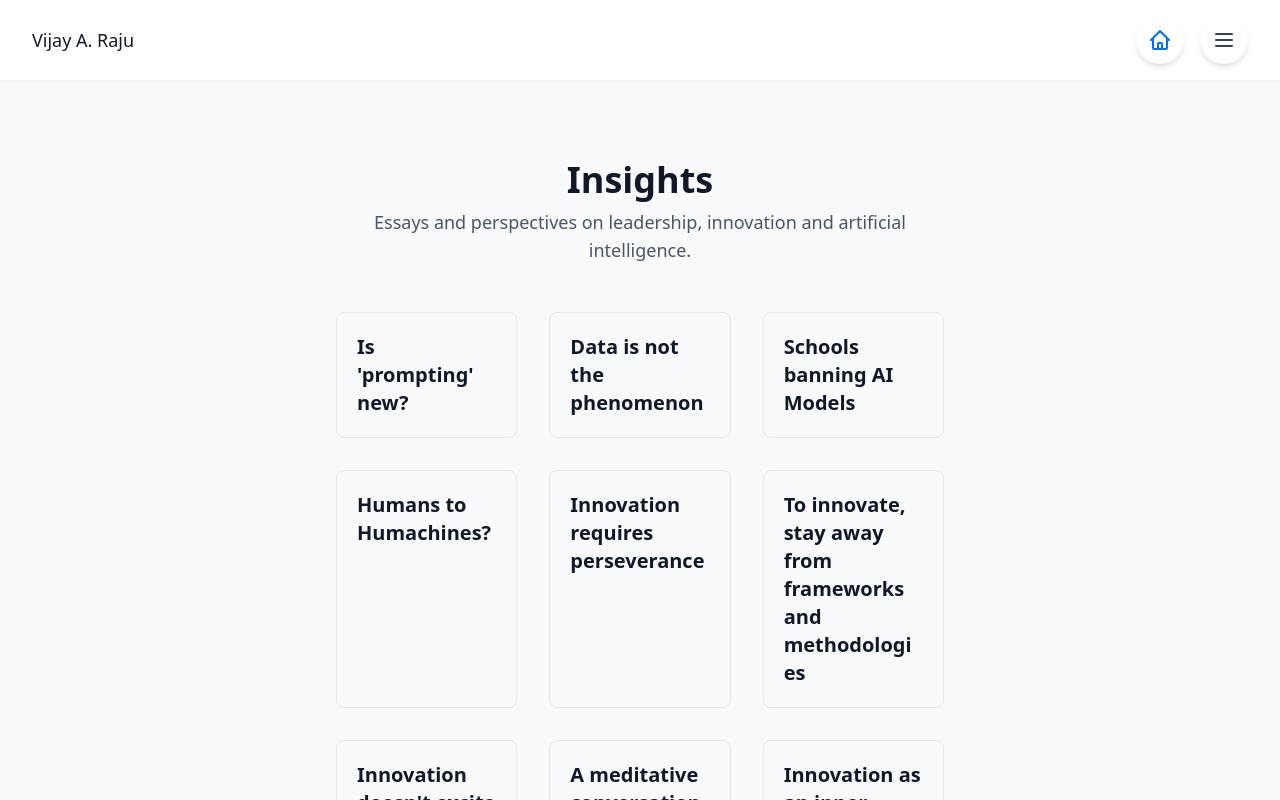
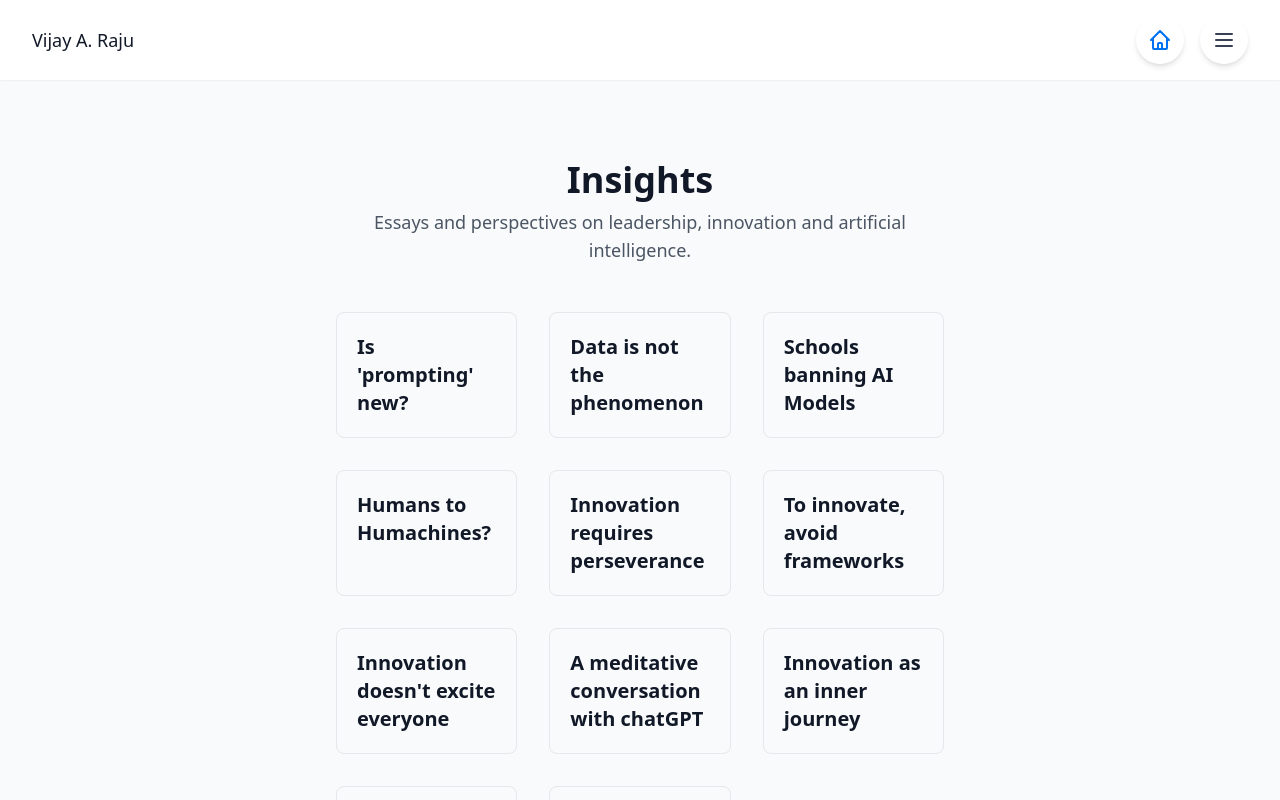
Before and after one commit to Wijay000/draft, a Next.js app: page /insights in a window 1280 px wide. Shown: the top 800 px of the page. Built offline with nearby package versions, Linux system fonts and the light colour scheme.

Commit message:
fix(insights): update article title to "To innovate, avoid frameworks"

```diff
--- a/pages/insights.js
+++ b/pages/insights.js
@@ -32,7 +32,7 @@ export default function Insights() {
       url: "https://medium.com/@innovate_11669/innovation-requires-perseverance-and-creativity-5fa9fe0dba44"
     },
     {
-      title: "To innovate, stay away from frameworks and methodologies",
+      title: "To innovate, avoid frameworks",
       date: "",
       description: "",
       url: "https://medium.com/@innovate_11669/to-innovate-stay-away-from-frameworks-and-methodologies-35438ae63d80"
```
